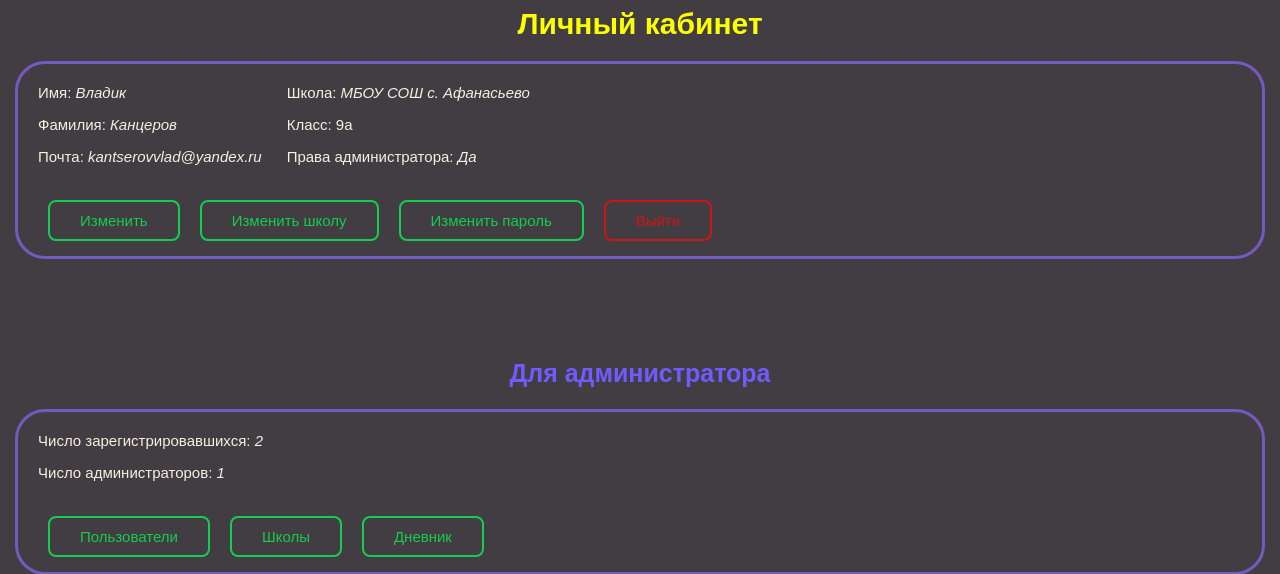
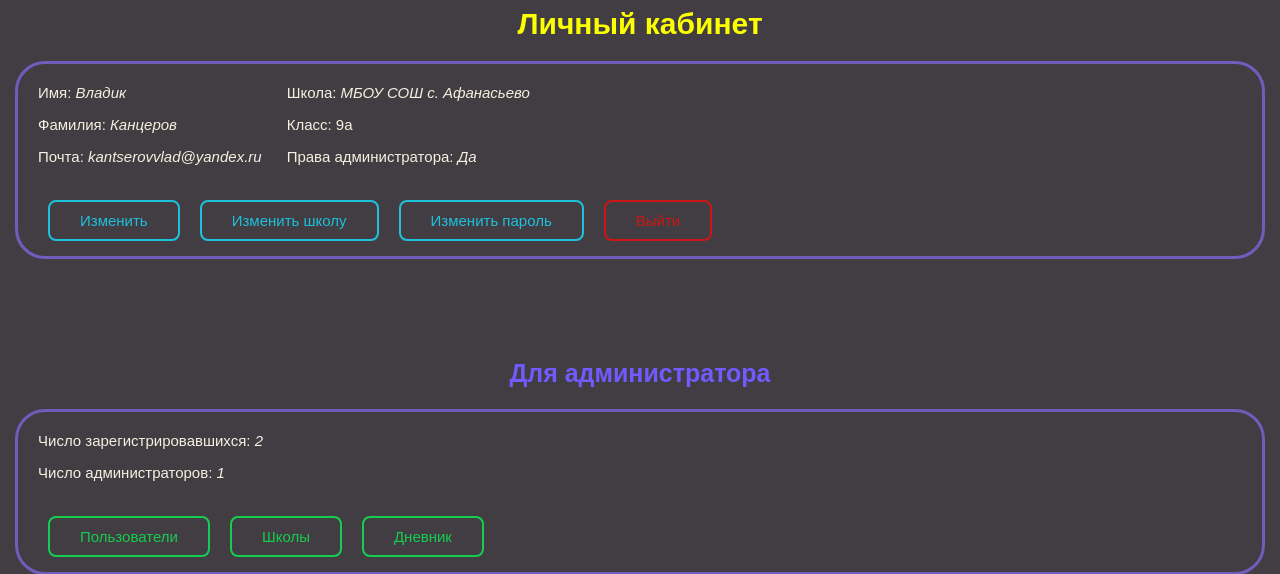
Before and after one commit to Kantserovvlad/FlaskTest, a Flask app: page /personal in a window 1280 px wide. Shown: the part 181-755 px from the top of the page. Run offline with Flask 2, Linux system fonts and the light colour scheme; a user stored in the database is signed in; data comes from the database, SQL or seed files in the repository; both versions use the stored data as it was after the commit.

Commit message:
Добавил возможность удалять и изменять д/з

```diff
--- a/main.py
+++ b/main.py
@@ -322,6 +322,7 @@ def homeworks_school_class(class_n_id):
     # Если пользователь не админ, то выводим, что такой страницы нет
     return abort(404)
 
+
 # ---------------------------------------------------------------------------------
 # Давать или удалять админа
 
@@ -344,7 +345,7 @@ def give_admin(id_user):
 @app.route('/delete/admin/<int:id_user>')
 def delete_admin(id_user):
     if current_user.is_authenticated and current_user.admin:
-        if current_user.id == 1:
+        if id_user == 1:
             return redirect('/users')
         db_sess = db_session.create_session()
         # Находим пользователя
@@ -470,11 +471,32 @@ def change_homework(class_n_id):
 # -------------------------------------------------------------------------------------
 # Функции удаления
 
-@app.route('/delete/homework/<int:class_n_id>')
-def delete_homework(class_n_id):
+@app.route('/delete/homeworks/<int:class_n_id>')
+def delete_homeworks(class_n_id):
     if current_user.is_authenticated and current_user.admin:
         db_sess = db_session.create_session()
-        return redirect(f'/homeworks/{class_n_id}')
+        homeworks = db_sess.query(Homework).filter(Homework.class_n_id == class_n_id).all()
+        class_n = db_sess.query(Classes).filter(Classes.id == class_n_id).first()
+        if class_n is not None:
+            school = db_sess.query(School).filter(School.id == class_n.school_id).first()
+            return render_template(f'homeworks_delete.html', homeworks=homeworks, class_n_id=class_n_id,
+                                   class_n=class_n, school=school)
+        else:
+            return abort(404)
+    return abort(404)
+
+
+@app.route('/delete/homework/<int:homework_id>')
+def delete_homework(homework_id):
+    if current_user.is_authenticated and current_user.admin:
+        db_sess = db_session.create_session()
+        homework = db_sess.query(Homework).filter(Homework.id == homework_id).first()
+        if homework is None:
+            return abort(404)
+        class_n_id = db_sess.query(Classes).filter(Classes.id == homework.class_n_id).first().id
+        db_sess.delete(homework)
+        db_sess.commit()
+        return redirect(f'/delete/homeworks/{class_n_id}')
     return abort(404)
 
 
--- a/static/css/main.css
+++ b/static/css/main.css
@@ -291,7 +291,41 @@ select {
   left: 205px;
   transition: .5s ease-in-out;
 }
+/* -------------------- */
 
+.shine-button-blue {
+  text-decoration: none;
+  display: inline-block;
+  padding: 10px 30px;
+  margin: 10px 10px;
+  position: relative;
+  overflow: hidden;
+  border: 2px solid #1ec1db;
+  border-radius: 8px;
+  font-family: 'Montserrat', sans-serif;
+  color: #1ec1db;
+  transition: .2s ease-in-out;
+}
+.shine-button-blue:before {
+  content: "";
+  background: linear-gradient(90deg, rgba(255, 255, 255, .1), rgba(255, 255, 255, .5));
+  height: 50px;
+  width: 50px;
+  position: absolute;
+  top: -8px;
+  left: -75px;
+  transform: skewX(-45deg);
+}
+.shine-button-blue:hover {
+  background: #1ec1db;
+  color: #fff;
+}
+.shine-button-blue:hover:before {
+  left: 205px;
+  transition: .5s ease-in-out;
+}
+
+/* -------------------- */
 
 .shine-button {
   text-decoration: none;
--- a/templates/classes.html
+++ b/templates/classes.html
@@ -24,7 +24,7 @@
         <p>{{ class_n.name }}</p>
         <p>{{ users_classes[class_n.name] }} учатся</p>
         <a class="shine-button" href="/add/homework/{{class_n.id}}">Добавить д/з</a>
-        <a class="shine-button" href="/change/homework/{{class_n.id}}">Изменить д/з</a>
+        <a class="shine-button-blue" href="/change/homework/{{class_n.id}}">Изменить д/з</a>
         <a class="shine-button-red" href="#">Удалить класс</a>
     </div>
     {% endfor %}
--- a/templates/homeworks.html
+++ b/templates/homeworks.html
@@ -52,9 +52,9 @@ td {
 </table>
 <div class="div-flex">
     {% if current_user.admin %}
-    <a class="shine-button" href="/change/homework/{{class_n_id}}">Изменить</a>
     <a class="shine-button" href="/add/homework/{{class_n_id}}">Добавить</a>
-    <a class="shine-button-red" href="/delete/homework/{{class_n_id}}">Удалить пункты</a>
+    <a class="shine-button-blue" href="/change/homework/{{class_n_id}}">Изменить</a>
+    <a class="shine-button-red" href="/delete/homeworks/{{class_n_id}}">Удалить пункты</a>
     {% endif %}
 </div>
 {% endblock %}
--- a/templates/personal.html
+++ b/templates/personal.html
@@ -34,13 +34,13 @@
         </div>
     </div>
     <div class="div-flex">
-        <a class="shine-button" href="/change/info">Изменить</a>
+        <a class="shine-button-blue" href="/change/info">Изменить</a>
         {% if current_user.school_id %}
-        <a class="shine-button" href="/set/school">Изменить школу</a>
+        <a class="shine-button-blue" href="/set/school">Изменить школу</a>
         {% else %}
         <a class="shine-button" href="/set/school">Добавить школу</a>
         {% endif %}
-        <a class="shine-button" href="/change/password">Изменить пароль</a>
+        <a class="shine-button-blue" href="/change/password">Изменить пароль</a>
         <a class="shine-button-red" href="/logout">Выйти</a>
     </div>
 </div>
```
Also changed, not shown: templates/homeworks_delete.html (added, +35 -0 lines), db/diary.db.
